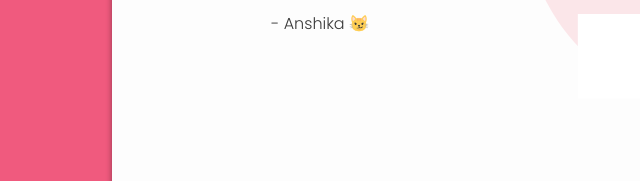
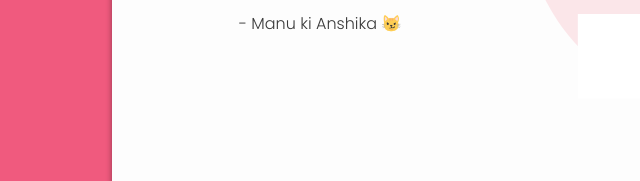
Before and after one commit to anshikasdodwal/birthdayCard, a plain HTML site: page index.html in a window 1280 px wide. Shown: the part 489-670 px from the top of the page, 0-640 px from the left. Drawn offline with Linux system fonts and the light colour scheme; a web font is replaced by a local one.

Commit message:
name corrected index.html
anshika name corrected

```diff
--- a/index.html
+++ b/index.html
@@ -20,7 +20,7 @@
       <h1><span class="birthstone"> Happy Birthday</span> <span class="name"><br>  Manu Sirr <br> 🎂🌷
           </span> </h1>
       <p class="wish">Today and everyday, may you see the wonderful in you.💕⚽</p>
-      <p class="muted">- Anshika 😼</p>
+      <p class="muted">- Manu ki Anshika 😼</p>
     </div>
 
 
```
